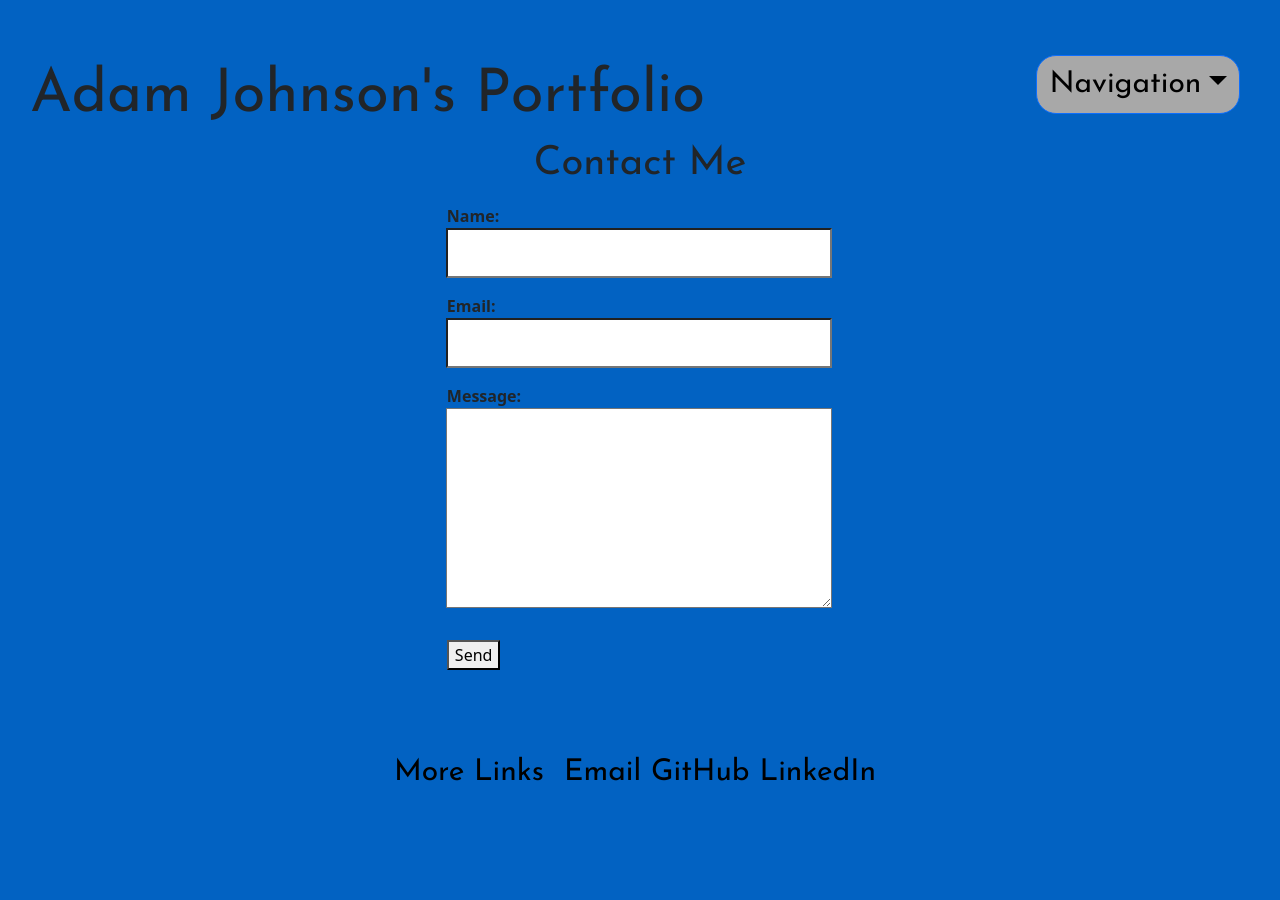
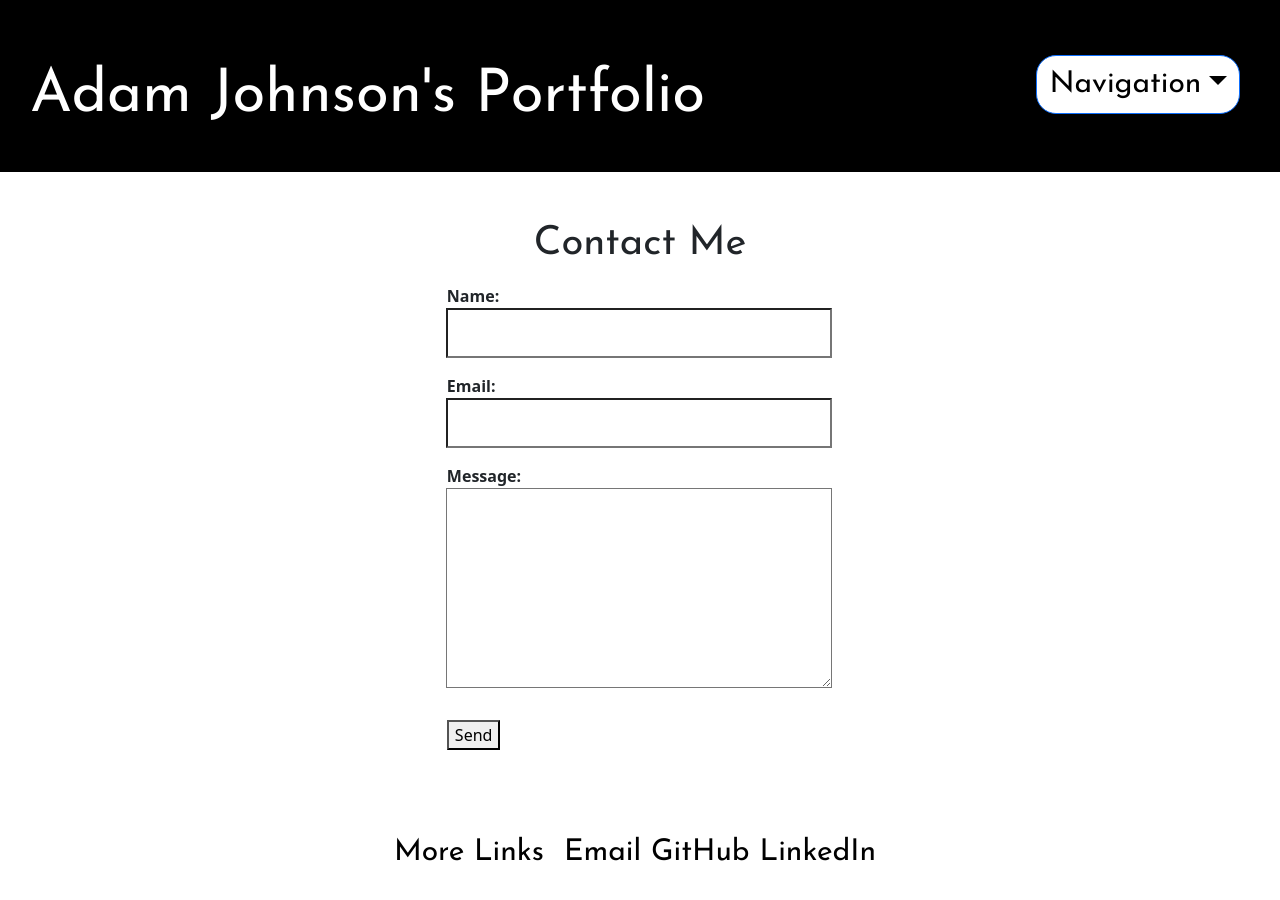
Before and after one commit to AJoelj84/ReactPortfolioAJ, a React (Create React App) app: page /contact in a window 1280 px wide. Shown: the top 900 px of the page. Built offline with nearby package versions, Linux system fonts and the light colour scheme.

Commit message:
Made Changes to overall page Styling

```diff
--- a/src/App.js
+++ b/src/App.js
@@ -14,7 +14,7 @@ function App() {
     <Router>
       <div className="app-wrapper">
       <div class = 'background'>
-        <h1 style={{fontFamily: 'Josefin Sans, sans-serif'}} class = 'mainheader'>Adam Johnson's Portfolio <Navigation /></h1>
+        <h1 style={{fontFamily: 'Josefin Sans, sans-serif'}} class = 'backgroundheader'>Adam Johnson's Portfolio <Navigation /></h1>
 
         <Routes>
           <Route path="/" element={<About/>} exact />
--- a/src/components/assets/styling/style.css
+++ b/src/components/assets/styling/style.css
@@ -9,17 +9,25 @@
 }
 
 .background {
-    background-color: rgb(2, 98, 194);
+    background-color: rgb(255, 255, 255);
+}
 
+.backgroundheader{
+  background-color: black;
+  padding-top: 60px;
+  padding-bottom: 40px;
+  padding-left: 30px;
+  font-size: 60px;
+  color:white;
 }
 
 .app-wrapper {
-    background-color: rgb(2, 98, 194);
-    min-height: 100vh;
+    background-color: rgb(255, 255, 255);
+    min-height: 20vh;
   }
 
 .dropdown .btn-primary {
-    background-color: rgb(168, 168, 168);
+    background-color: rgb(255, 255, 255);
     color: black;
     border-radius: 20px;
     font-size: 30px;
@@ -33,6 +41,7 @@
 }
 
 .bodyheaders {
+    padding-top: 40px;
     text-align: center;
 }
 
@@ -62,7 +71,7 @@
   }
 
 .links .contact-link:hover {
-    color: rgb(212, 0, 255); /* Change the color of the links on hover */
+    color: rgb(0, 35, 190); /* Change the color of the links on hover */
   }
 
 
@@ -126,12 +135,13 @@
     padding-top: 80px;
     text-align: center;
     font-size: 30px;
-    color: black;
+    color: rgb(255, 255, 255);
   }
 
   .social-links {
     display: flex;
     justify-content: center;
+    color: white;
   }
 
   .social-links a {
@@ -142,7 +152,7 @@
 
   .social-links :hover {
     margin-right: 10px;
-    color: purple;
+    color: rgb(18, 2, 248);
     text-decoration: none;
   }
 
@@ -164,7 +174,7 @@
     color: black;
   }
   .resumesecond:hover{
-    color: purple;
+    color: rgb(18, 2, 248);
   }
 
   .image{
@@ -174,3 +184,8 @@
   .imagetop{
     padding-top: 4rem;
   }
+
+  .cardborder{
+    border: 5px solid;
+    border-radius: 20px;
+  }
--- a/src/components/pages/Projects.js
+++ b/src/components/pages/Projects.js
@@ -16,7 +16,7 @@ function Projects() {
         <div className="card-container row row-cols-1 row-cols-sm-2 g-3">
           <div className="col">
 
-              <div className="card">
+              <div className="card cardborder">
                 <a href="https://only-cheese.herokuapp.com/" alt="Group Project 2" style={{ textDecoration: 'none' }} className="d-block">
                   <img src={Onlycheese} className="card-img-top" alt="card-grid-image" />
                 </a>
@@ -34,7 +34,7 @@ function Projects() {
           </div>
 
           <div className="col">
-            <div className="card">
+            <div className="card cardborder">
               <a href="https://brandon5667.github.io/peak-fitness/" alt="First Group Project Link" style={{ textDecoration: 'none' }}>
                 <img src={GroupProject1} className="card-img-top" alt="card-grid-image" />
               </a>
@@ -50,7 +50,7 @@ function Projects() {
           </div>
 
           <div className="col">
-              <div className="card">
+              <div className="card cardborder">
                 <a href="https://techqik-ccaa5c6abf81.herokuapp.com/" alt="Tech blog Project" style={{ textDecoration: 'none' }}>
                   <img src={TechQik} className="card-img-top" alt="card-grid-image" />
                 </a>
@@ -65,7 +65,7 @@ function Projects() {
           </div>
 
           <div className="col">
-              <div className="card">
+              <div className="card cardborder">
                 <a href="https://inkedin-ef5cc989f602.herokuapp.com/" alt="InkedIn" style={{ textDecoration: 'none' }}>
                   <img src={Inked} className="card-img-top" alt="card-grid-image" />
                 </a>
@@ -81,7 +81,7 @@ function Projects() {
           </div>
 
           <div className="col">
-              <div className="card">
+              <div className="card cardborder">
                 <a href="https://ajoelj84.github.io/Scheduler/" alt="InkedIn" style={{ textDecoration: 'none' }}>
                   <img src={WorkDay} className="card-img-top" alt="card-grid-image" />
                 </a>
@@ -96,7 +96,7 @@ function Projects() {
           </div>
 
           <div className="col">
-              <div className="card">
+              <div className="card cardborder">
                 <a href="https://ajoelj84-notetaker.herokuapp.com/" alt="InkedIn" style={{ textDecoration: 'none' }}>
                   <img src={NoteTaker} className="card-img-top" alt="card-grid-image" />
                 </a>
@@ -111,7 +111,7 @@ function Projects() {
           </div>
 
           <div className="col">
-              <div className="card">
+              <div className="card cardborder">
                 <a href="https://ajoelj84.github.io/WeatherDashboard/" alt="Weather Dashboard Project" style={{ textDecoration: 'none' }}>
                   <img src={WeatherDash} className="card-img-top" alt="card-grid-image" />
                 </a>
```
